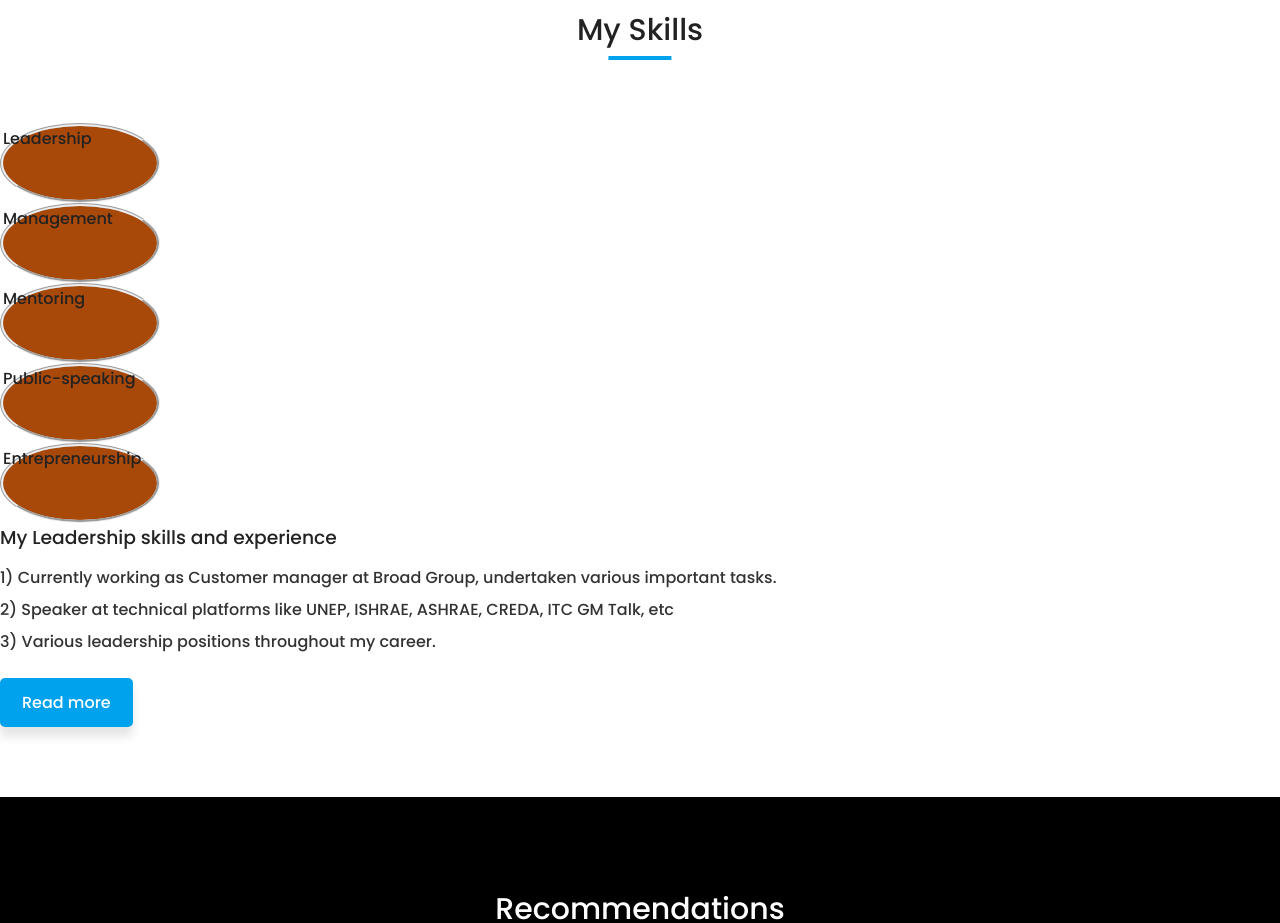
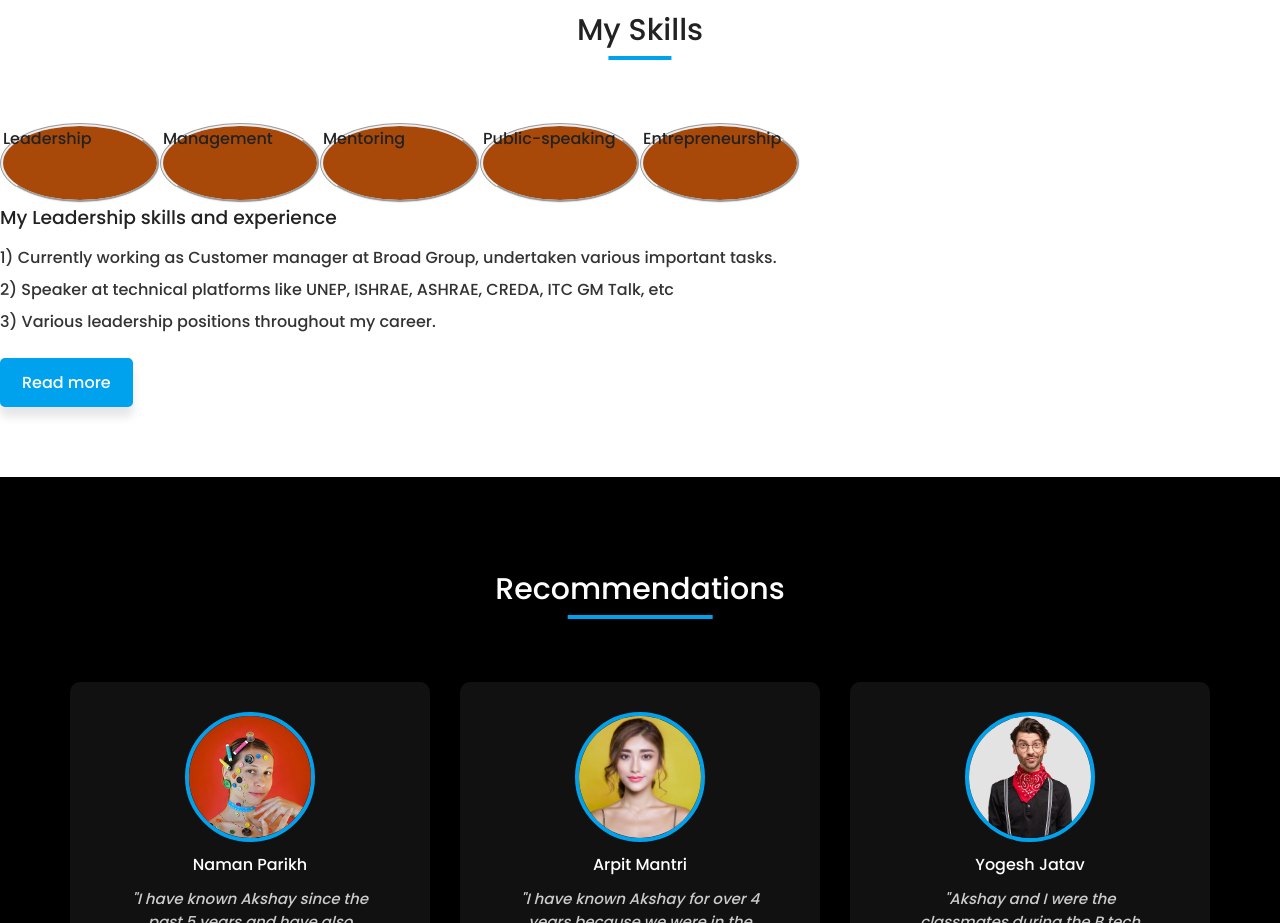
Before and after one commit to WictroniX-GitHub/AM-Portfolio, a plain HTML site: page index.html in a window 1280 px wide. Shown: the part 2320-3243 px from the top of the page. Drawn offline with nearby package versions, Linux system fonts and the light colour scheme; a script that the page names is missing.

Commit message:
Miscellaneous

```diff
--- a/styles.css
+++ b/styles.css
@@ -593,7 +593,7 @@ a.btn:active,
   border-radius: 50%;
   border-style: groove;
 }
-.skills-left .container{
+.skills-left-container{
   display: flex;
 }
 .service:hover span {
```
